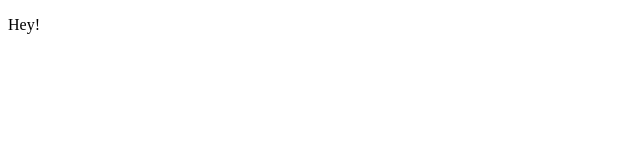
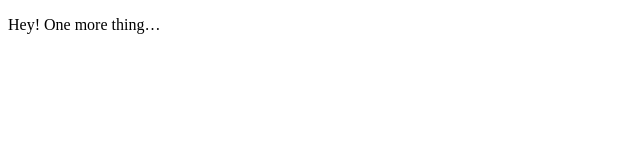
Before and after one commit to angewang/angewang.github.io, a plain HTML site: page index.html in a window 1280 px wide. Shown: the whole page, without its empty margins (0-640 px from the left). Drawn offline with Linux system fonts and the light colour scheme.

Commit message:
Update index.html

```diff
--- a/index.html
+++ b/index.html
@@ -5,6 +5,6 @@
 </head>
 
 <body>
-<p>Hey!</p>
+<p>Hey! One more thing…</p>
 </body>
 </html>
```
